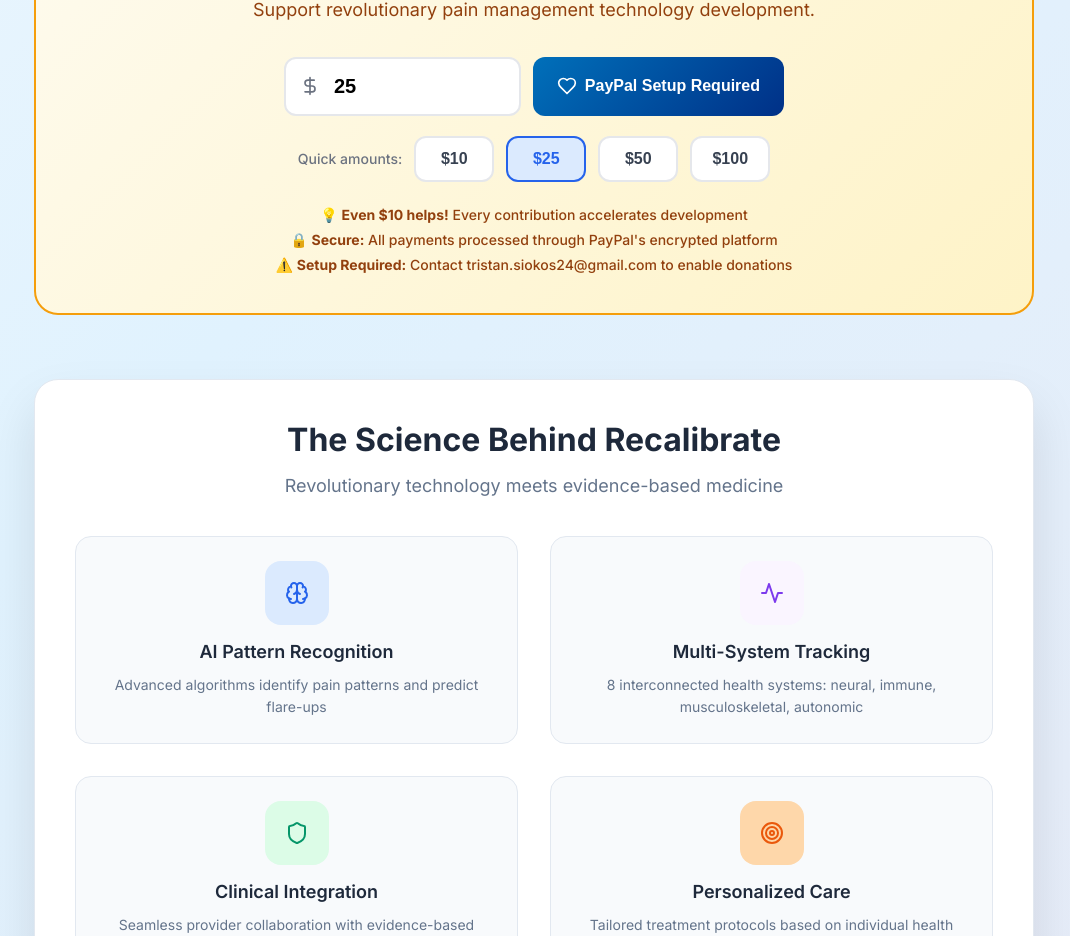
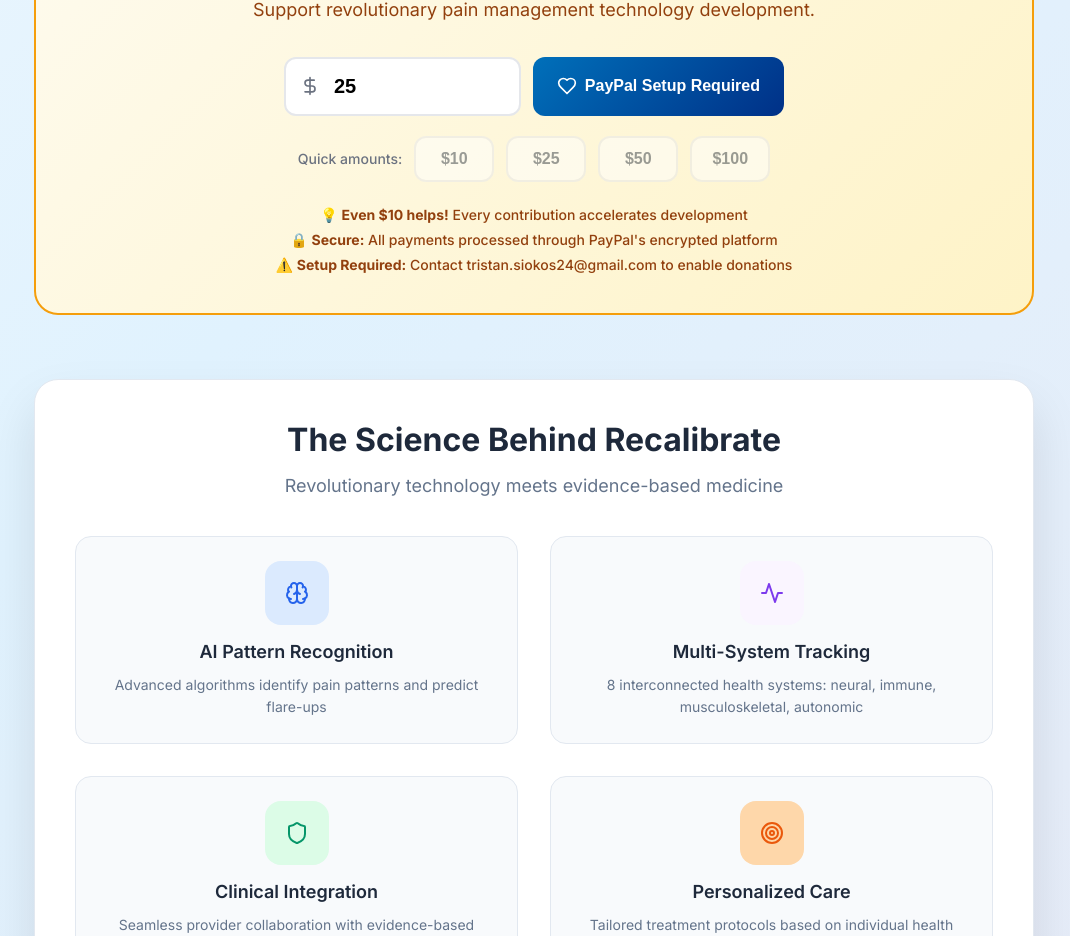
Before and after one commit to TS11-dev/recalibratepain-waitlist, a React (Create React App) app: page / in a window 1280 px wide. Shown: the part 1360-2296 px from the top of the page, without its empty margins (106-1176 px from the left). Built offline with nearby package versions, Linux system fonts and the light colour scheme; no server answers.

Commit message:
auto-commit for 285b57cd-66fd-4e5c-96ba-5ed7dd2fa03b

```diff
--- a/src/index.css
+++ b/src/index.css
@@ -533,10 +533,10 @@
   box-shadow: 0 8px 16px rgba(37, 99, 235, 0.2);
 }
 
-.quick-amount-btn.featured {
-  border-color: #2563eb;
-  background: #dbeafe;
-  color: #2563eb;
+.quick-amount-btn:disabled {
+  opacity: 0.5;
+  cursor: not-allowed;
+  transform: none;
 }
 
 /* PayPal Checkout Section */
```
